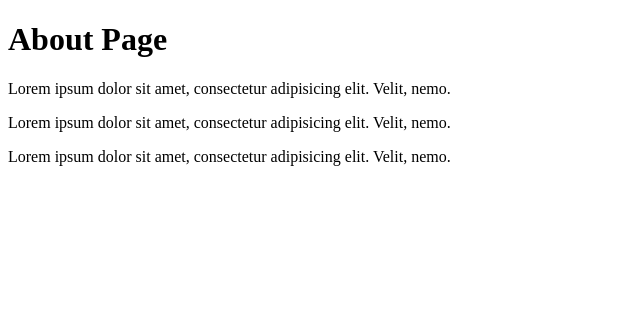
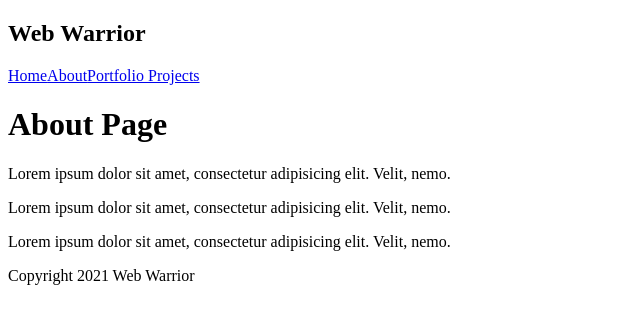
Before and after one commit to anandhanedom/gatsby-helloworld, a Gatsby site in the folder 02_net_ninja/: page /about in a window 1280 px wide. Shown: the whole page, without its empty margins (0-640 px from the left). Built offline with nearby package versions, Linux system fonts and the light colour scheme; Gatsby itself is replaced by a stand-in of ours.

Commit message:
Call Layout component

```diff
--- a/02_net_ninja/src/components/Layout.js
+++ b/02_net_ninja/src/components/Layout.js
@@ -3,11 +3,11 @@ import React from "react";
 // Components
 import Navbar from "./Navbar";
 
-const Layout = () => {
+const Layout = props => {
   return (
     <div className="layout">
       <Navbar />
-      {/* <div className="content"></div> */}
+      <div className="content">{props.children}</div>
       <footer>
         <p>Copyright 2021 Web Warrior</p>
       </footer>
--- a/02_net_ninja/src/pages/about.js
+++ b/02_net_ninja/src/pages/about.js
@@ -1,7 +1,11 @@
 import React from "react";
+
+// Components
+import Layout from "../components/Layout";
 
 function About() {
   return (
+    <Layout>
       <div>
         <h1>About Page</h1>
         <p>
@@ -14,6 +18,7 @@ function About() {
           Lorem ipsum dolor sit amet, consectetur adipisicing elit. Velit, nemo.
         </p>
       </div>
+    </Layout>
   );
 }
 
--- a/02_net_ninja/src/pages/index.js
+++ b/02_net_ninja/src/pages/index.js
@@ -1,7 +1,11 @@
 import React from "react";
+
+// Components
+import Layout from "../components/Layout";
 
 export default function Home() {
   return (
+    <Layout>
       <section>
         <div>
           <h2>Design</h2>
@@ -9,5 +13,6 @@ export default function Home() {
           <p>UX Designer and web developer based in Barcelona</p>
         </div>
       </section>
+    </Layout>
   );
 }
```
Lines whose indentation alone changed are shown as unchanged.
